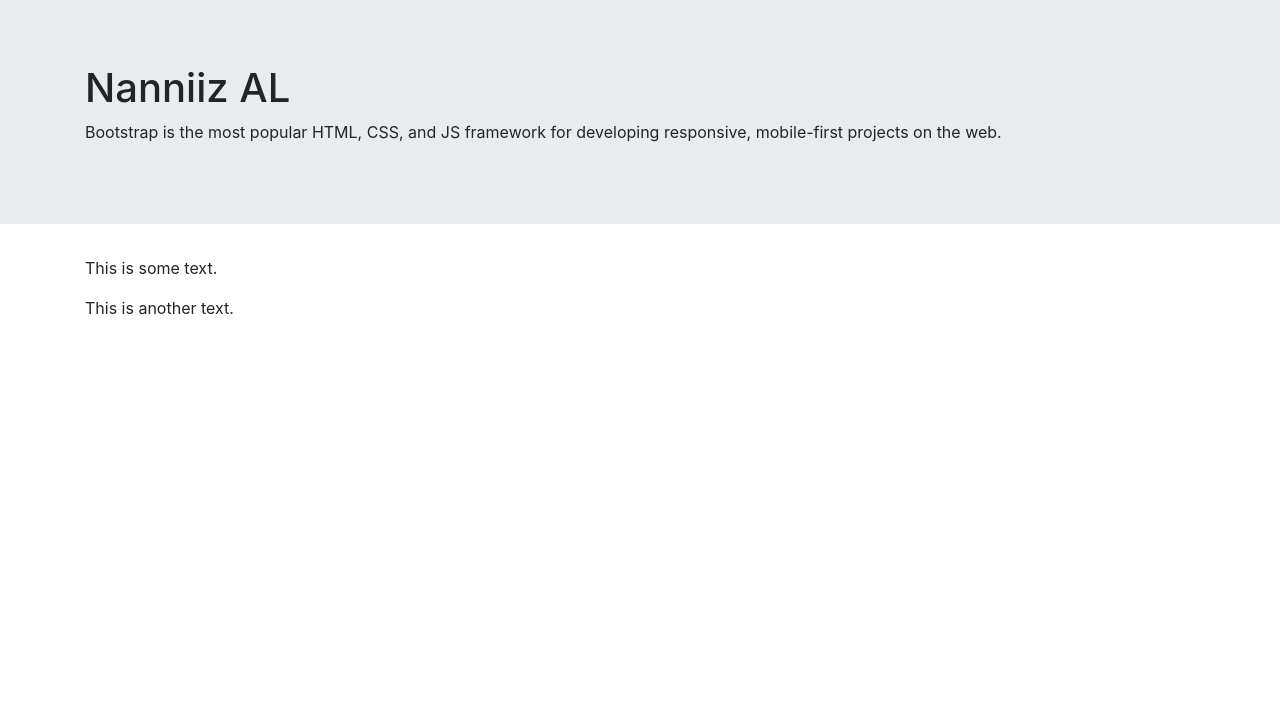
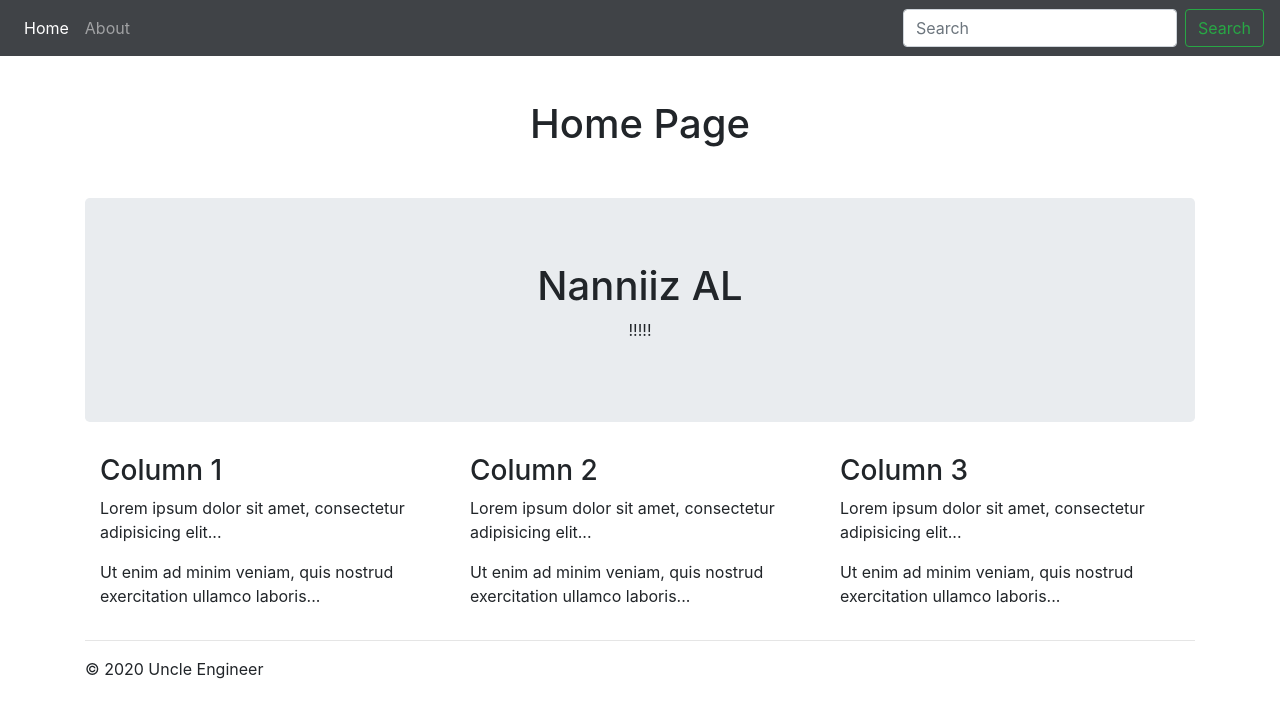
Before and after one commit to angkhanalil/djangoschool, a Django app: page / in a window 1280 px wide. Shown: the top 718 px of the page. Run offline with Django 3.2, Linux system fonts and the light colour scheme; some libraries are stand-ins or nearby versions.

Commit message:
content block

```diff
--- a/djangoschool/urls.py
+++ b/djangoschool/urls.py
@@ -17,6 +17,8 @@ from django.contrib import admin
 from django.urls import path,include
 
 urlpatterns = [
+    # localhost:8000/admin
     path('admin/', admin.site.urls),
+
     path('',include('school.urls'))
 ]
--- /dev/null
+++ b/school/template/school/base.html
@@ -0,0 +1,104 @@
+
+
+
+<!doctype html>
+<html lang="en">
+  <head>
+    <meta charset="utf-8">
+    <meta name="viewport" content="width=device-width, initial-scale=1, shrink-to-fit=no">
+    <meta name="description" content="">
+    <meta name="author" content="Mark Otto, Jacob Thornton, and Bootstrap contributors">
+    <meta name="generator" content="Jekyll v3.8.6">
+    <title>Uncle Template</title>
+
+    <link rel="canonical" href="https://getbootstrap.com/docs/4.4/examples/jumbotron/">
+
+    <!-- Bootstrap core CSS -->
+    <link rel="stylesheet" href="https://maxcdn.bootstrapcdn.com/bootstrap/4.4.1/css/bootstrap.min.css">
+
+    <!-- Favicons -->
+    <link rel="apple-touch-icon" href="/docs/4.4/assets/img/favicons/apple-touch-icon.png" sizes="180x180">
+    <link rel="icon" href="/docs/4.4/assets/img/favicons/favicon-32x32.png" sizes="32x32" type="image/png">
+    <link rel="icon" href="/docs/4.4/assets/img/favicons/favicon-16x16.png" sizes="16x16" type="image/png">
+    <link rel="manifest" href="/docs/4.4/assets/img/favicons/manifest.json">
+    <link rel="mask-icon" href="/docs/4.4/assets/img/favicons/safari-pinned-tab.svg" color="#563d7c">
+    <link rel="icon" href="/docs/4.4/assets/img/favicons/favicon.ico">
+    <meta name="msapplication-config" content="/docs/4.4/assets/img/favicons/browserconfig.xml">
+    <meta name="theme-color" content="#563d7c">
+
+    <link rel="stylesheet" href="https://cdnjs.cloudflare.com/ajax/libs/font-awesome/4.7.0/css/font-awesome.min.css">
+    <style>
+      .bd-placeholder-img {
+        font-size: 1.125rem;
+        text-anchor: middle;
+        -webkit-user-select: none;
+        -moz-user-select: none;
+        -ms-user-select: none;
+        user-select: none;
+      }
+
+      @media (min-width: 768px) {
+        .bd-placeholder-img-lg {
+          font-size: 3.5rem;
+        }
+      }
+    </style>
+    <!-- Custom styles for this template -->
+
+  </head>
+  <body>
+    <nav class="navbar navbar-expand-md navbar-dark fixed-top" style='background-color: #404347;'>
+     <!-- <nav class="navbar navbar-expand-md navbar-light fixed-top" style='background-color: #ffd666;'> -->
+  <!-- <a class="navbar-brand" href="#">Home</a> -->
+  <button class="navbar-toggler" type="button" data-toggle="collapse" data-target="#navbarsExampleDefault" aria-controls="navbarsExampleDefault" aria-expanded="false" aria-label="Toggle navigation">
+    <span class="navbar-toggler-icon"></span>
+  </button>
+
+  <div class="collapse navbar-collapse" id="navbarsExampleDefault">
+    <ul class="navbar-nav mr-auto">
+      <li class="nav-item active">
+        <a class="nav-link" href="#">Home <span class="sr-only">(current)</span></a>
+      </li>
+
+      <li class="nav-item">
+        <a class="nav-link" href="#">About</a>
+      </li>
+
+    </ul>
+    <form class="form-inline my-2 my-lg-0">
+      <input class="form-control mr-sm-2" type="text" placeholder="Search" aria-label="Search">
+      <button class="btn btn-outline-success my-2 my-sm-0" type="submit">Search</button>
+    </form>
+  </div>
+</nav>
+
+<main role="main">
+
+  <!-- Main jumbotron for a primary marketing message or call to action -->
+  <div class="container" style="margin-top: 100px; margin-bottom: 50px" >
+
+    <center><h1>Home Page</h1></center>
+
+  </div>
+
+  <div class="container">
+    <!-- Example row of columns -->
+   {% block content %}
+   {% endblock %}
+    <hr>
+
+  </div> <!-- /container -->
+
+</main>
+
+<footer class="container">
+  <p>&copy; 2020 Uncle Engineer</p>
+</footer>
+
+<script src="https://ajax.googleapis.com/ajax/libs/jquery/3.4.1/jquery.min.js"></script>
+<!-- Popper JS -->
+<script src="https://cdnjs.cloudflare.com/ajax/libs/popper.js/1.16.0/umd/popper.min.js"></script>
+<!-- Latest compiled JavaScript -->
+<script src="https://maxcdn.bootstrapcdn.com/bootstrap/4.4.1/js/bootstrap.min.js"></script>
+</body>
+</html>
--- a/school/template/school/home.html
+++ b/school/template/school/home.html
@@ -1,27 +1,28 @@
-<!DOCTYPE html>
-<html lang="en">
-<head>
-  <title>Bootstrap Example</title>
-  <meta charset="utf-8">
-  <meta name="viewport" content="width=device-width, initial-scale=1">
-  <link rel="stylesheet" href="https://maxcdn.bootstrapcdn.com/bootstrap/4.4.1/css/bootstrap.min.css">
-  <script src="https://ajax.googleapis.com/ajax/libs/jquery/3.4.1/jquery.min.js"></script>
-  <script src="https://cdnjs.cloudflare.com/ajax/libs/popper.js/1.16.0/umd/popper.min.js"></script>
-  <script src="https://maxcdn.bootstrapcdn.com/bootstrap/4.4.1/js/bootstrap.min.js"></script>
-</head>
-<body>
+{% extends 'school/base.html' %}
+{% block content %}
 
-<div class="jumbotron jumbotron-fluid">
-  <div class="container">
-    <h1>Nanniiz AL</h1>
-    <p>Bootstrap is the most popular HTML, CSS, and JS framework for developing responsive, mobile-first projects on the web.</p>
-  </div>
+<div class="jumbotron text-center">
+  <h1>Nanniiz AL</h1>
+  <p> !!!!!</p>
 </div>
 
 <div class="container">
-  <p>This is some text.</p>
-  <p>This is another text.</p>
+  <div class="row">
+    <div class="col-sm-4">
+      <h3>Column 1</h3>
+      <p>Lorem ipsum dolor sit amet, consectetur adipisicing elit...</p>
+      <p>Ut enim ad minim veniam, quis nostrud exercitation ullamco laboris...</p>
+    </div>
+    <div class="col-sm-4">
+      <h3>Column 2</h3>
+      <p>Lorem ipsum dolor sit amet, consectetur adipisicing elit...</p>
+      <p>Ut enim ad minim veniam, quis nostrud exercitation ullamco laboris...</p>
+    </div>
+    <div class="col-sm-4">
+      <h3>Column 3</h3>
+      <p>Lorem ipsum dolor sit amet, consectetur adipisicing elit...</p>
+      <p>Ut enim ad minim veniam, quis nostrud exercitation ullamco laboris...</p>
+    </div>
+  </div>
 </div>
-
-</body>
-</html>
+{% endblock %}
--- a/school/urls.py
+++ b/school/urls.py
@@ -1,6 +1,8 @@
 from django.urls import path
-from .views import HomePage #call homepage function
+from .views import HomePage,base #call homepage function
+# from .views import base
 urlpatterns ={
     # localhost:8000
-    path('',HomePage)
+    path('',HomePage),
+    path('base/',base)
 }
--- a/school/views.py
+++ b/school/views.py
@@ -5,3 +5,7 @@ from django.http import HttpResponse
 def HomePage(request):
     return render(request,'school/home.html')
     #return HttpResponse('<h1>HomePage</h1>')
+
+
+def base(request):
+    return render(request,'school/base.html')
```
